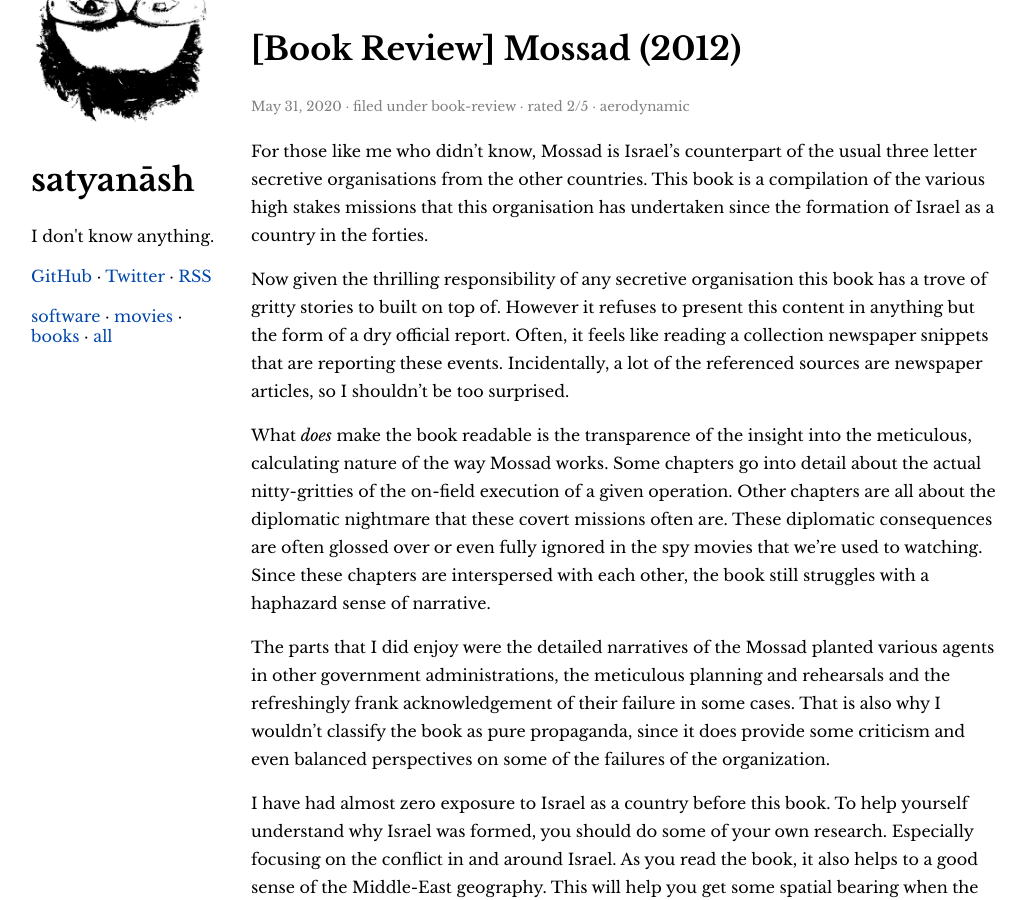
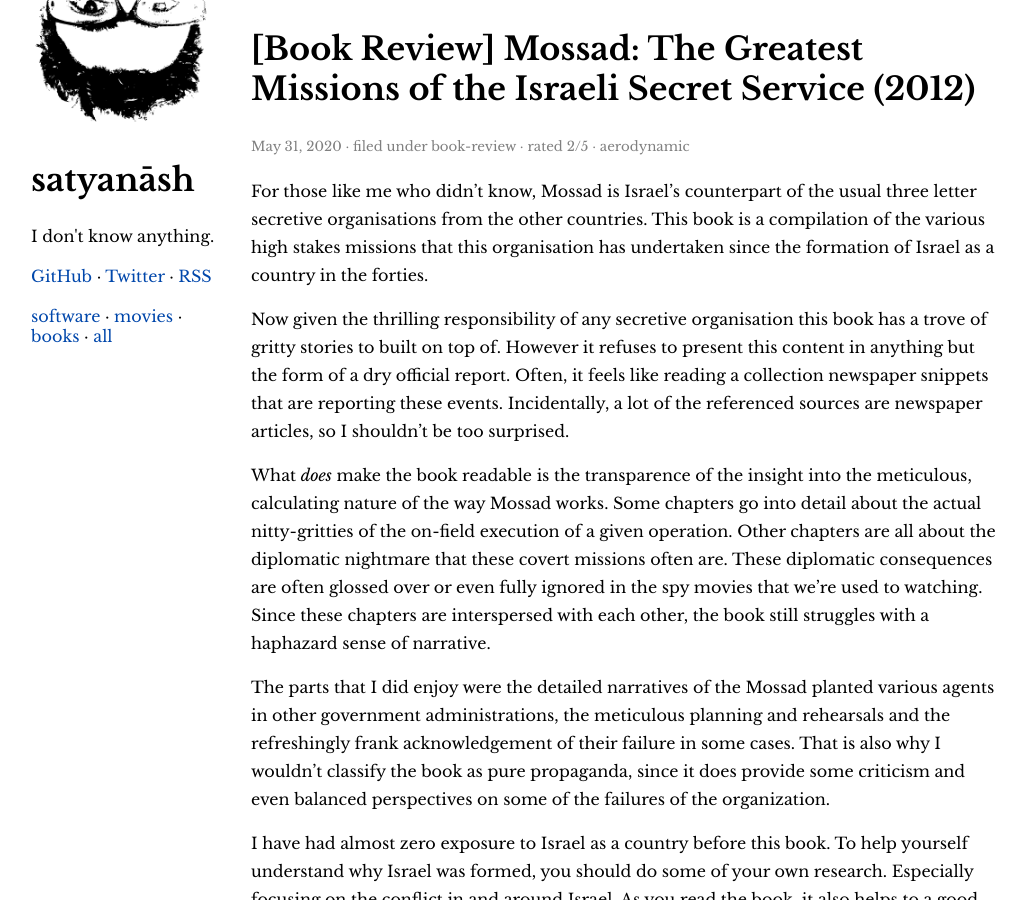
Before and after one commit to satyanash/satyanash.github.io, a Jekyll site: the page built from books/_posts/2020-05-31-mossad-2012.markdown, in a window 1280 px wide and 900 px high. Shown: the whole window, without its empty margins (109-1135 px from the left). Built offline with Jekyll 4.4.1, drawn with Linux system fonts in a browser that asks for light colours.

Commit message:
fix title in the book review for Mossad

```diff
--- a/books/_posts/2020-05-31-mossad-2012.markdown
+++ b/books/_posts/2020-05-31-mossad-2012.markdown
@@ -1,6 +1,6 @@
 ---
 layout: post
-title: "[Book Review] Mossad (2012)"
+title: "[Book Review] Mossad: The Greatest Missions of the Israeli Secret Service (2012)"
 authors: ["Michael Bar-Zohar", "Nissim Mishal"]
 date: 2020-05-31T13:12:28+0530
 type: book
```
